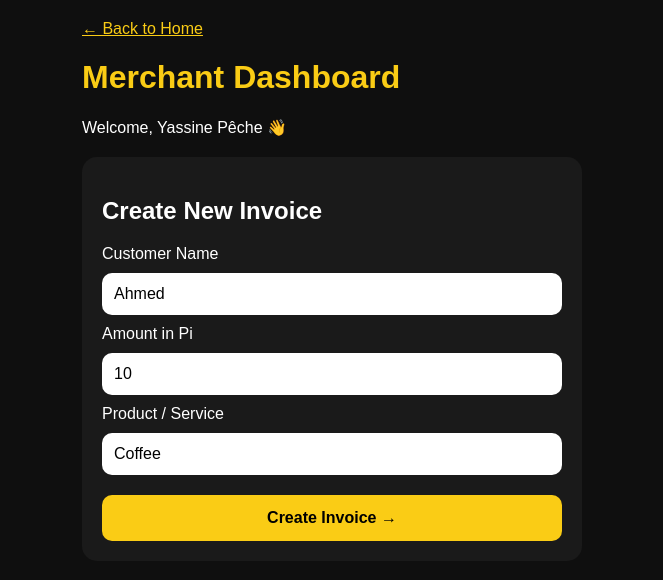
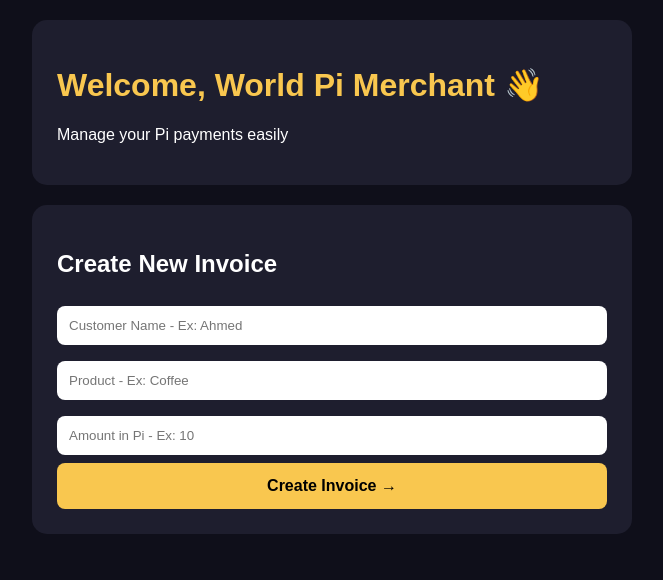
Before and after one commit to yassine911-2007/yassine911-2007.github.io, a plain HTML site: page dashboard.html in a window 1280 px wide. Shown: the whole page, without its empty margins (308-971 px from the left). Drawn offline with Linux system fonts and the light colour scheme.

Commit message:
Update dashboard.html

```diff
--- a/dashboard.html
+++ b/dashboard.html
@@ -3,62 +3,56 @@
 <head>
 <meta charset="UTF-8">
 <meta name="viewport" content="width=device-width, initial-scale=1.0">
-<title>Dashboard - World Pi Merchant</title>
+<title>World Pi Merchant - Dashboard</title>
 <style>
-body{font-family:Arial;background:#0f0f0f;color:white;margin:0;padding:20px}
-.container{max-width:500px;margin:0 auto}
-h1{color:#facc15}
-.card{background:#1a1a1a;padding:20px;border-radius:15px;margin-top:20px}
-input{width:100%;padding:12px;margin:10px 0;border-radius:10px;border:none;font-size:16px;box-sizing:border-box}
-button{width:100%;padding:14px;background:#facc15;border:none;border-radius:10px;font-weight:bold;font-size:16px;cursor:pointer;margin-top:10px}
-.invoice{background:white;color:black;padding:20px;border-radius:15px;margin-top:20px;display:none}
-.success{background:#22c55e;color:white;padding:15px;border-radius:10px;text-align:center;display:none;margin-top:20px}
-a{color:#facc15}
+body{font-family:Arial;background:#0f0f1a;color:white;margin:0;padding:20px}
+.container{max-width:600px;margin:0 auto}
+.card{background:#1e1e2e;padding:25px;border-radius:15px;margin-bottom:20px}
+h1{color:#f9c74f}
+input{width:100%;padding:12px;margin:8px 0;border-radius:8px;border:none;box-sizing:border-box}
+.btn-yellow{background:#f9c74f;color:black;padding:14px;border:none;border-radius:8px;width:100%;font-weight:bold;cursor:pointer;font-size:16px}
+.btn-purple{background:#7b2ff7;color:white;padding:14px;border:none;border-radius:8px;width:100%;font-weight:bold;cursor:pointer;font-size:16px;margin-top:10px}
+.invoice{background:white;color:black;padding:20px;border-radius:12px;margin-top:20px}
+.success{background:#d4edda;color:#155724;padding:15px;border-radius:10px;margin-top:15px;text-align:center;font-weight:bold}
 </style>
 </head>
 <body>
 <div class="container">
-<a href="index.html">← Back to Home</a>
-<h1>Merchant Dashboard</h1>
-<p>Welcome, Yassine Pêche 👋</p>
+<div class="card">
+<h1>Welcome, World Pi Merchant 👋</h1>
+<p>Manage your Pi payments easily</p>
+</div>
+
 <div class="card">
 <h2>Create New Invoice</h2>
-<label>Customer Name</label>
-<input id="name" type="text" placeholder="Ex: Ahmed" value="Ahmed">
-<label>Amount in Pi</label>
-<input id="amount" type="number" placeholder="Ex: 10" value="10">
-<label>Product / Service</label>
-<input id="product" type="text" placeholder="Ex: Coffee" value="Coffee">
-<button onclick="createInvoice()">Create Invoice →</button>
+<input id="customer" placeholder="Customer Name - Ex: Ahmed">
+<input id="product" placeholder="Product - Ex: Coffee">
+<input id="amount" type="number" placeholder="Amount in Pi - Ex: 10">
+<button class="btn-yellow" onclick="createInvoice()">Create Invoice →</button>
 </div>
-<div id="invoiceBox" class="invoice">
-<h2>🧾 Invoice</h2>
-<p><b>Merchant:</b> Yassine Pêche</p>
-<p><b>Customer:</b> <span id="showName"></span></p>
-<p><b>Product:</b> <span id="showProduct"></span></p>
-<p><b>Amount:</b> <span id="showAmount"></span> π</p>
-<hr>
-<button onclick="payNow()" style="background:#7c3aed;color:white">Pay with Pi Wallet</button>
+
+<div id="result"></div>
 </div>
-<div id="successBox" class="success">
-<h2>✅ Payment Successful!</h2>
-<p>Payment of <span id="successAmount"></span> π received</p>
-</div>
-</div>
+
 <script>
 function createInvoice(){
-  let name=document.getElementById('name').value;
-  let amount=document.getElementById('amount').value;
-  let product=document.getElementById('product').value;
-  document.getElementById('showName').innerText=name;
-  document.getElementById('showAmount').innerText=amount;
-  document.getElementById('showProduct').innerText=product;
-  document.getElementById('successAmount').innerText=amount;
-  document.getElementById('invoiceBox').style.display='block';
+let c=document.getElementById('customer').value;
+let p=document.getElementById('product').value;
+let a=document.getElementById('amount').value;
+if(!c||!p||!a){alert('Please fill all fields');return;}
+document.getElementById('result').innerHTML=`
+<div class="invoice">
+<h3>Invoice - World Pi Merchant</h3>
+<p><b>Merchant:</b> World Pi Merchant</p>
+<p><b>Customer:</b> ${c}</p>
+<p><b>Product:</b> ${p}</p>
+<p><b>Amount:</b> ${a} π</p>
+<button class="btn-purple" onclick="pay('${a}')">Pay with Pi Wallet</button>
+<div id="payResult"></div>
+</div>`;
 }
-function payNow(){
-  alert('Opening Pi Wallet...');
-  setTimeout(()=>{document.getElementById('successBox').style.display='block';},1000);
+function pay(amount){
+document.getElementById('payResult').innerHTML=`<div class="success">✅ Payment Successful!<br>Payment of ${amount} π received</div>`;
 }
 </script>
 </body>
```
